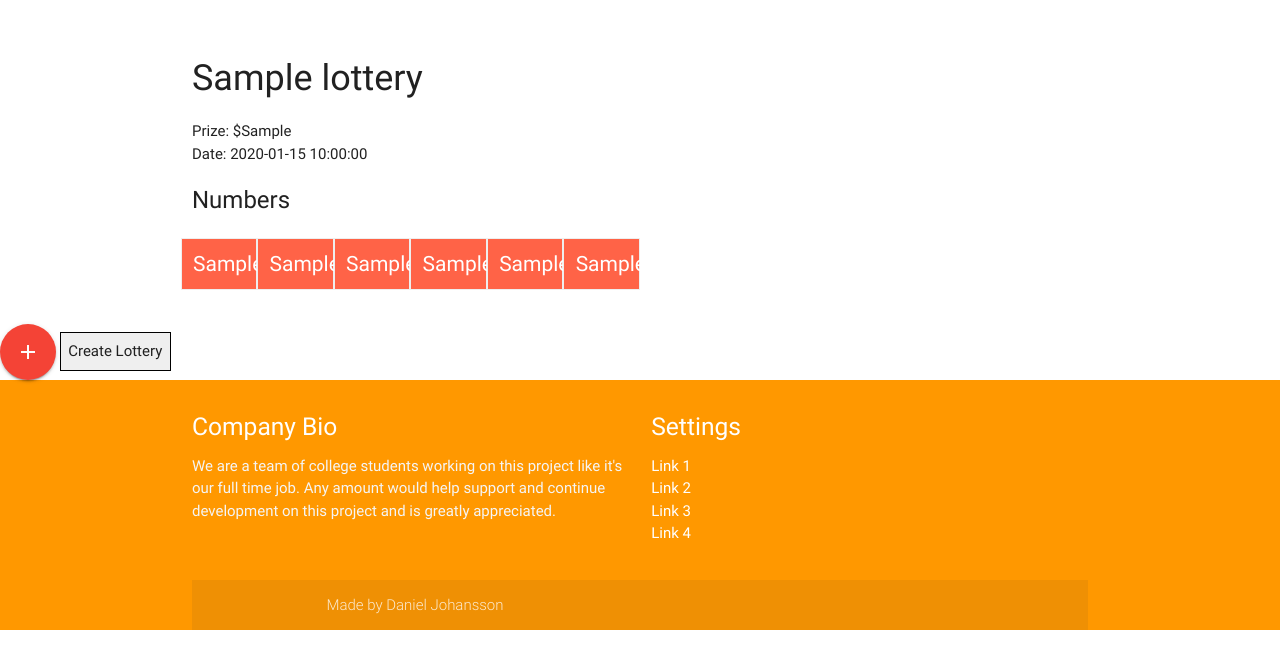
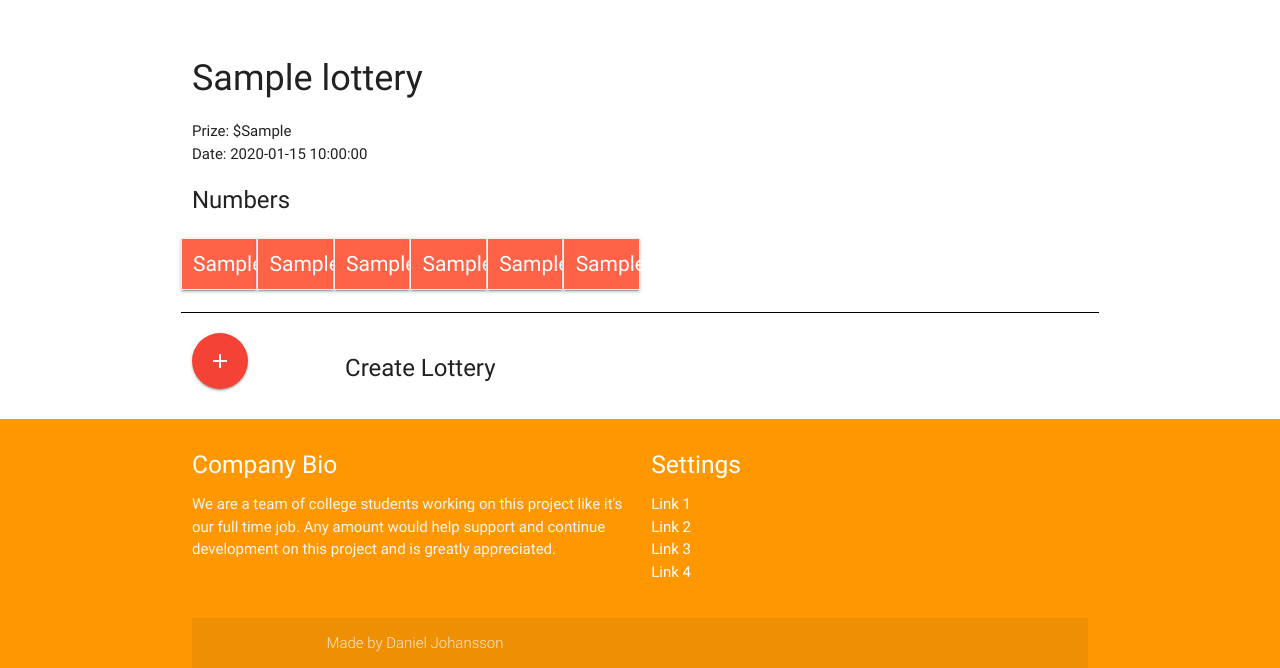
Before and after one commit to ClumsyRecon/lottery-system, a PHP site: page /admin/test.php in a window 1280 px wide. Shown: the part 880-1548 px from the top of the page. Before the commit the page ends 1510 px from the top, so only its background shows below. Run offline with PHP 8.4, Linux system fonts and the light colour scheme; tables that the repository leaves empty or names only in its code hold one stand-in row (values such as "Sample post"); some libraries are stand-ins or nearby versions.

Commit message:
updated lotteries view

```diff
--- a/admin/test.php
+++ b/admin/test.php
@@ -79,10 +79,16 @@
 
   <div class="container">
     <?php include('../php/lottery_results.php') ?>
+    <div class="row" onClick="display(true)">
+      <div class="col s2">
+        <a id="new_lotto" class="btn-floating btn-large waves-effect waves-light red"><i class="material-icons">add</i></a>
+      </div>
+      <div class="col s4">
+        <h3 id="new_lotto_label">Create Lottery</h3>
+      </div>
+    </div>
   </div>
 
-  <a class="btn-floating btn-large waves-effect waves-light red"><i class="material-icons">add</i></a>
-  <button id="new" onClick="display(true)">Create Lottery</button>
   <div id="modal">
     <div id="closeModal" onClick="display(false)">X</div>
     <?php include('../php/form_lottery.php'); ?>
--- a/css/admin.css
+++ b/css/admin.css
@@ -14,10 +14,6 @@
   margin: 0;
   margin-top: 1em;
 }
-#ltryForm * {
-  display: block;
-  margin-bottom: 5px;
-}
 #overlay {
   display: none;
   position:fixed;
@@ -33,8 +29,8 @@
   position:fixed;
   top: 20px;
   bottom: 20px;
-  left: 35%;
-  width:30%;
+  left: 25%;
+  width:50%;
   height:auto;
   background-color: #f2f2f2;
   padding: 20px;
--- a/css/styled.css
+++ b/css/styled.css
@@ -18,13 +18,26 @@ h2 {
 h3 {
   font-size: 1.6em;
 }
+#new_lotto {
+  z-index: 0;
+}
+#new_lotto_label {
+  cursor: pointer;
+}
 .numbers {
   border: 1px solid #eee;
   margin: 7px 0;
   text-align: center;
   line-height: 50px;
+  min-width: 50px;
   font-size: 1.4em;
   background-color: tomato;
   color: white;
   padding: 0;
+  -webkit-box-shadow: 0 2px 2px 0 rgba(0,0,0,0.14), 0 1px 5px 0 rgba(0,0,0,0.12), 0 3px 1px -2px rgba(0,0,0,0.2);
+  box-shadow: 0 2px 2px 0 rgba(0,0,0,0.14), 0 1px 5px 0 rgba(0,0,0,0.12), 0 3px 1px -2px rgba(0,0,0,0.2);
 }
+.lottery .row {
+  border-bottom: 1px black solid;
+  padding-bottom: 15px;
+}
--- a/js/genwin.js
+++ b/js/genwin.js
@@ -20,7 +20,6 @@ function gen_winner(lotto) {
           }
       }
   } while (swapped);
-  // Change ID to the current lottery ID
   $.post("../php/generate_winner.php",
   {
     num1: numbers[0],
@@ -33,7 +32,7 @@ function gen_winner(lotto) {
   },
   function(data,status){
       console.log("Data: " + data + "\nStatus: " + status);
-      //location.reload();
+      location.reload();
   });
 }
 
--- a/php/form_lottery.php
+++ b/php/form_lottery.php
@@ -2,7 +2,7 @@
   <form class="col s12" action="../controller.php" method="post">
     <div class="row">
       <div class="input-field col s6">
-        <input placeholder="Placeholder" id="name" name="name" type="text" class="validate">
+        <input placeholder="Lotto" id="name" name="name" type="text" class="validate">
         <label for="name">Lottery Name</label>
       </div>
       <div class="input-field col s6">
@@ -17,7 +17,9 @@
       </div>
     </div>
     <input id="create" type="hidden" name="create" value="lottery">
-    <input id="submit" type="submit" value="Create">
+    <button class="btn waves-effect waves-light" type="submit" name="action">Create
+      <i class="material-icons right">send</i>
+    </button>
   </form>
 </div>
 <script type="text/javascript">
@@ -28,6 +30,6 @@
   clear: 'Clear',
   close: 'Ok',
   closeOnSelect: true, // Close upon selecting a date,
-  format: 'dd/mm/yyyy'
+  format: 'yyyy-mm-dd'
   });
 </script>
--- a/php/lottery_results.php
+++ b/php/lottery_results.php
@@ -18,10 +18,8 @@
       if(is_null($row['win_1'])) {
         ?>
         <div class="row">
-          <div class="col s4 numbers">Lottery has not been drawn</div>
-          <div class="col s2 numbers">
-            <a class="waves-effect waves-light btn" onclick="gen_winner(<?php echo $row['lotto_id'] ?>)">Generate Numbers</a>
-          </div>
+          <h3>Lottery has not been drawn yet</h3>
+          <a class="waves-effect waves-light btn" onclick="gen_winner(<?php echo $row['lotto_id'] ?>)">Generate Numbers</a>
         </div>
       </div>
         <?php
```
Also changed, not shown: css/modal.css (added).
